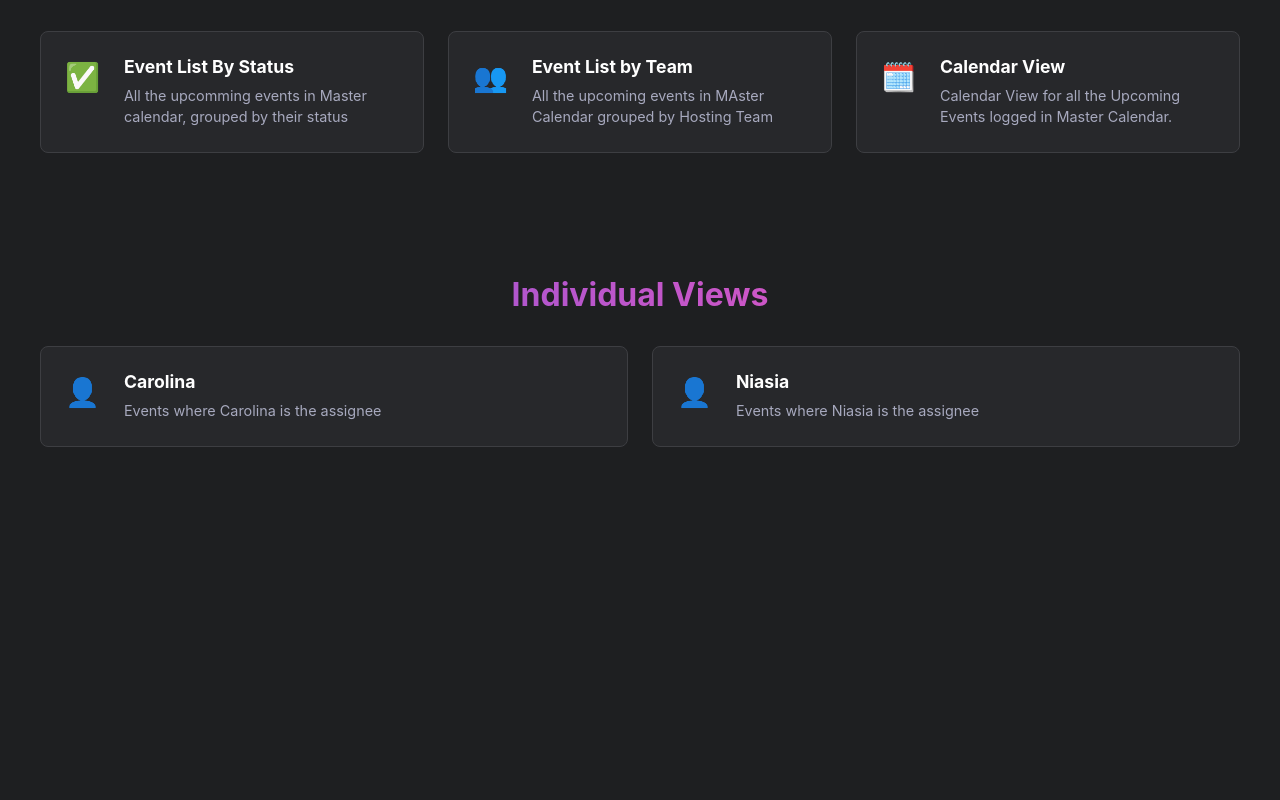
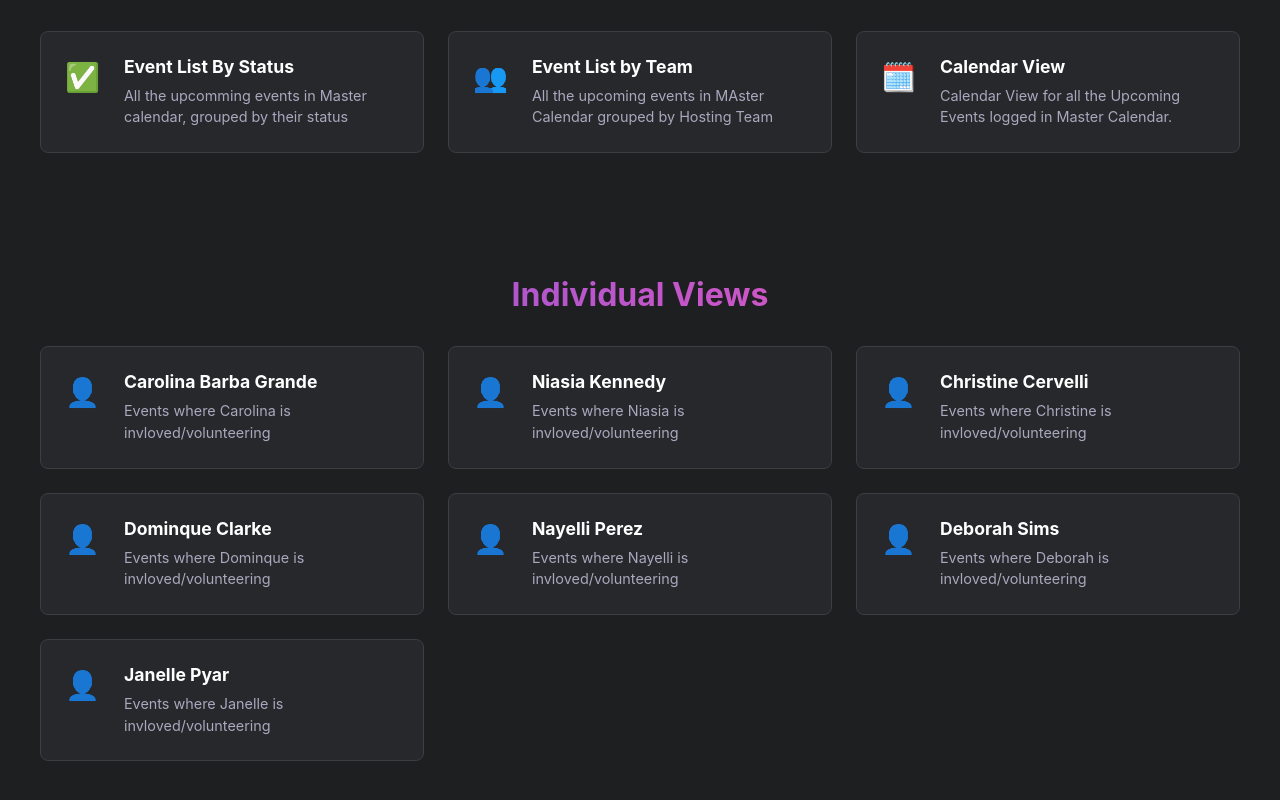
Before and after one commit to njitcds/clickup-links, a React (Create React App) app: page / in a window 1280 px wide. Shown: the part 474-1274 px from the top of the page. Before the commit the page ends 969 px from the top, so only its background shows below. Built offline with nearby package versions, Linux system fonts and the light colour scheme.

Commit message:
Individual view added for SST members

```diff
--- a/src/App.js
+++ b/src/App.js
@@ -44,15 +44,45 @@ const sectionsData = [
     cards: [
       {
         icon: '👤',
-        title: 'Carolina',
-        description: 'Events where Carolina is the assignee',
+        title: 'Carolina Barba Grande',
+        description: 'Events where Carolina is invloved/volunteering',
         link: 'https://sharing.clickup.com/90132059689/l/h/2ky4m5h9-953/f91a4ae309bcbbf',
       },
       {
         icon: '👤',
-        title: 'Niasia',
-        description: 'Events where Niasia is the assignee',
+        title: 'Niasia Kennedy',
+        description: 'Events where Niasia is invloved/volunteering',
         link: 'https://sharing.clickup.com/90132059689/l/h/2ky4m5h9-973/d1cd72b1ba45f1a',
+      },
+      {
+        icon: '👤',
+        title: 'Christine Cervelli',
+        description: 'Events where Christine is invloved/volunteering',
+        link: 'https://sharing.clickup.com/90132059689/l/h/2ky4m5h9-1013/cd4a0502363eb06',
+      },
+      {
+        icon: '👤',
+        title: 'Dominque Clarke',
+        description: 'Events where Dominque is invloved/volunteering',
+        link: 'https://sharing.clickup.com/90132059689/l/h/2ky4m5h9-1033/26b4a43a9cc4992',
+      },
+      {
+        icon: '👤',
+        title: 'Nayelli Perez',
+        description: 'Events where Nayelli is invloved/volunteering',
+        link: 'https://sharing.clickup.com/90132059689/l/h/2ky4m5h9-1053/f67baff84974ee6',
+      },
+      {
+        icon: '👤',
+        title: 'Deborah Sims',
+        description: 'Events where Deborah is invloved/volunteering',
+        link: 'https://sharing.clickup.com/90132059689/l/h/2ky4m5h9-1073/6fed3a14b6daeff',
+      },
+      {
+        icon: '👤',
+        title: 'Janelle Pyar',
+        description: 'Events where Janelle is invloved/volunteering',
+        link: 'https://sharing.clickup.com/90132059689/l/h/2ky4m5h9-1093/68efa8b8cb36072',
       },
     ],
   },
--- a/src/components/Header/Header.js
+++ b/src/components/Header/Header.js
@@ -9,7 +9,7 @@ const Header = () => {
         <span>NJIT CDS Click Up Links</span>
       </div>
       <nav className={styles.navLinks}>
-        <a href="#features">Master Calender</a>
+        <a href="#master-calendar">Master Calendar</a>
         {/* <button className={styles.ctaButton}>Get Started</button> */}
       </nav>
     </header>
```
